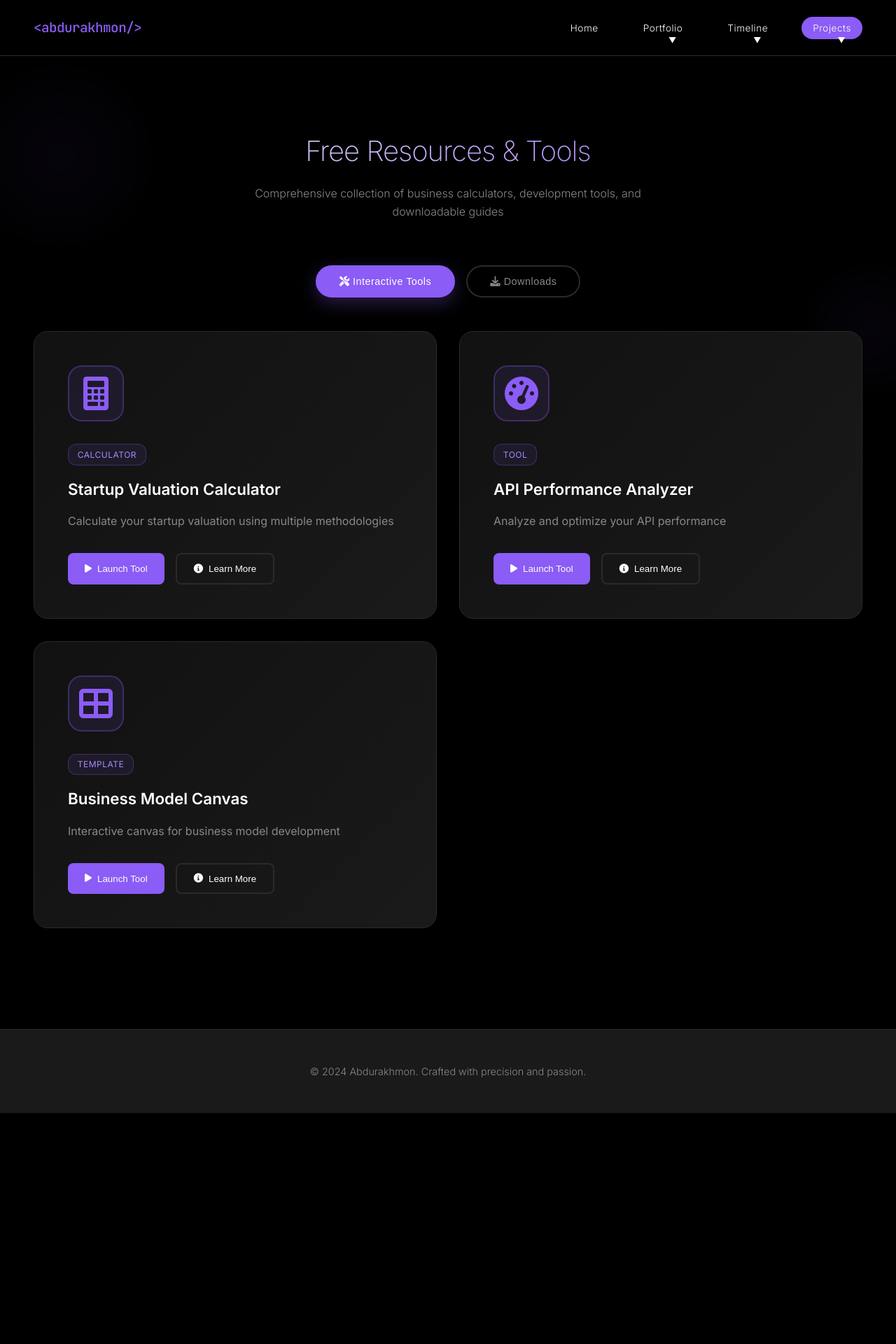
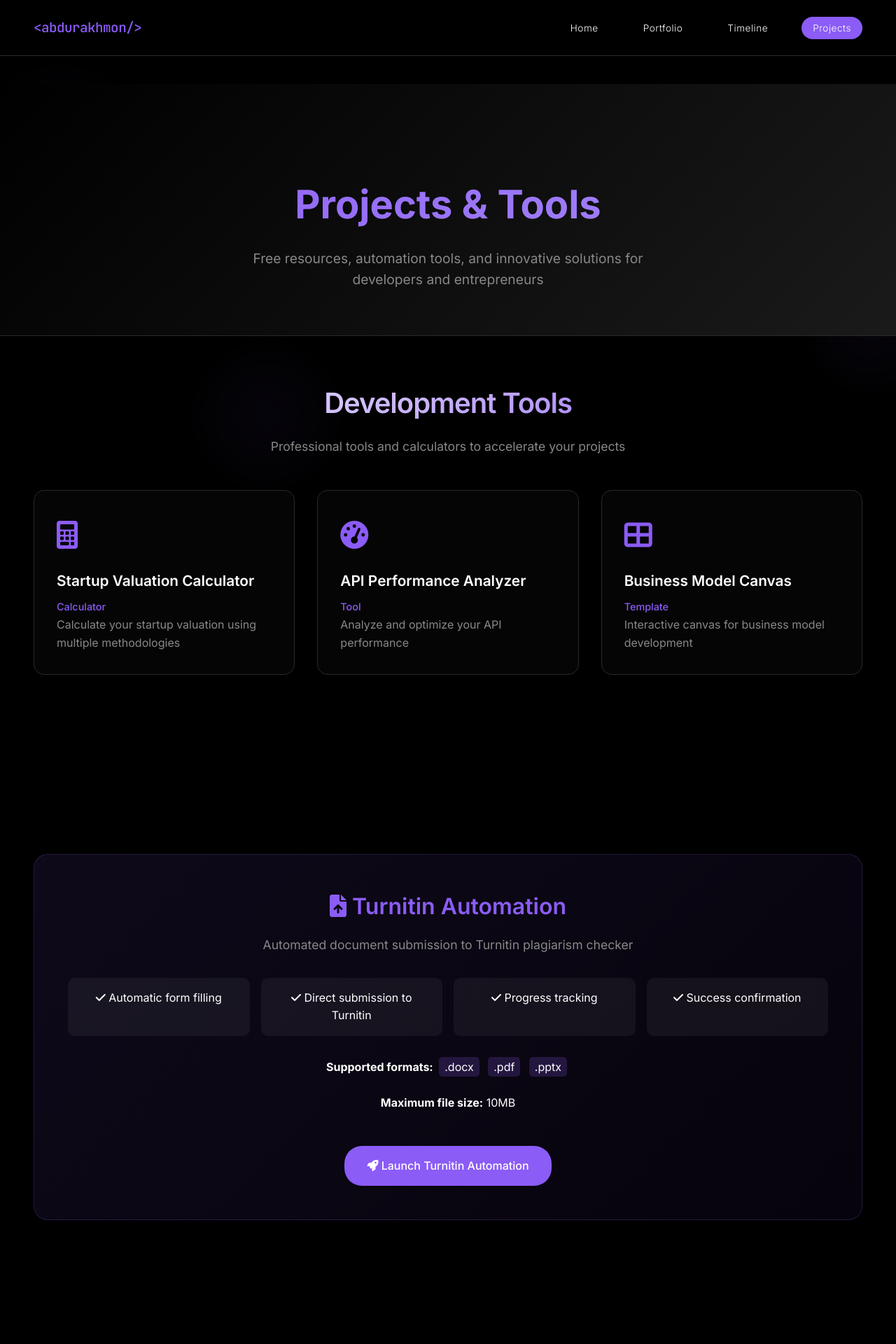
Before and after one commit to Mukhammad-develop/mkhmd, a Django app: page /resources/ in a window 1280 px wide. Shown: the top 1920 px of the page at 70% size. Before the commit the page ends 1590 px from the top, so only its background shows below. Run offline with Django 5.2, Linux system fonts and the light colour scheme.

Commit message:
feat: Reorganize website into 4 main sections with combined content
🎯 Navigation Restructure:
- Home (unchanged)
- Portfolio: Combined Portfolio + Awards + Journey + Blog content
- Timeline: Combined Timeline + Metrics + Booking content
- Projects: Combined Resources + Turnitin automation

✨ Content Integration:
- Portfolio page now includes all achievements, timeline, and blog posts
- Timeline page includes professional journey, live metrics, and booking services
- Projects page combines development tools, resources, and Turnitin automation
- Legacy URL routes redirect to appropriate combined pages

🎨 New Projects Template:
- Modern combined layout for tools and automation
- Highlighted Turnitin automation section with features
- Integrated downloads and resources sections
- Consistent design with existing pages

🔄 URL Structure:
- /portfolio/ - All portfolio-related content
- /timeline/ - Professional journey and metrics
- /projects/ - Tools, resources, and Turnitin
- Legacy routes maintained for SEO compatibility

✅ Streamlined user experience with logical content grouping

```diff
--- a/website/templates/website/base.html
+++ b/website/templates/website/base.html
@@ -140,51 +140,7 @@
             color: var(--pure-white);
         }
 
-        /* Dropdown menu styles */
-        .dropdown {
-            position: relative;
-        }
 
-        .dropdown-content {
-            display: none;
-            position: absolute;
-            top: 100%;
-            left: 0;
-            background: rgba(0, 0, 0, 0.95);
-            backdrop-filter: blur(20px);
-            border: 1px solid var(--border-gray);
-            border-radius: 10px;
-            min-width: 160px;
-            box-shadow: 0 8px 32px rgba(0, 0, 0, 0.3);
-            z-index: 1001;
-            margin-top: 0.5rem;
-        }
-
-        .dropdown:hover .dropdown-content {
-            display: block;
-        }
-
-        .dropdown-content a {
-            display: block;
-            padding: 0.75rem 1rem;
-            color: var(--pure-white);
-            text-decoration: none;
-            font-size: 0.8rem;
-            transition: all 0.3s ease;
-            border-radius: 8px;
-            margin: 0.25rem;
-        }
-
-        .dropdown-content a:hover {
-            background: var(--primary-purple);
-            color: var(--pure-white);
-        }
-
-        .dropdown > a::after {
-            content: ' ▼';
-            font-size: 0.7rem;
-            margin-left: 0.5rem;
-        }
 
         /* Page specific content */
         .page-content {
@@ -446,32 +402,9 @@
             <a href="{% url 'website:home' %}" class="logo">&lt;{{ name|lower }}/&gt;</a>
             <ul class="nav-links">
                 <li><a href="{% url 'website:home' %}" {% if request.resolver_match.url_name == 'home' %}class="active"{% endif %}>Home</a></li>
-
-                <li class="dropdown">
-                    <a href="{% url 'website:portfolio' %}" {% if request.resolver_match.url_name in 'portfolio,achievements,timeline,blog' %}class="active"{% endif %}>Portfolio</a>
-                    <div class="dropdown-content">
-                        <a href="{% url 'website:portfolio' %}">Portfolio</a>
-                        <a href="{% url 'website:achievements' %}">Awards</a>
-                        <a href="{% url 'website:timeline' %}">Journey</a>
-                        <a href="{% url 'website:blog' %}">Blog</a>
-                    </div>
-                </li>
-
-                <li class="dropdown">
-                    <a href="{% url 'website:metrics' %}" {% if request.resolver_match.url_name in 'metrics,booking' %}class="active"{% endif %}>Timeline</a>
-                    <div class="dropdown-content">
-                        <a href="{% url 'website:metrics' %}">Metrics</a>
-                        <a href="{% url 'website:booking' %}">Book</a>
-                    </div>
-                </li>
-
-                <li class="dropdown">
-                    <a href="{% url 'website:resources' %}" {% if request.resolver_match.url_name in 'resources,turnitin' %}class="active"{% endif %}>Projects</a>
-                    <div class="dropdown-content">
-                        <a href="{% url 'website:resources' %}">Resources</a>
-                        <a href="{% url 'website:turnitin' %}">Turnitin</a>
-                    </div>
-                </li>
+                <li><a href="{% url 'website:portfolio' %}" {% if request.resolver_match.url_name in 'portfolio,achievements,blog' %}class="active"{% endif %}>Portfolio</a></li>
+                <li><a href="{% url 'website:timeline' %}" {% if request.resolver_match.url_name in 'timeline,metrics,booking' %}class="active"{% endif %}>Timeline</a></li>
+                <li><a href="{% url 'website:projects' %}" {% if request.resolver_match.url_name in 'projects,resources,turnitin' %}class="active"{% endif %}>Projects</a></li>
             </ul>
         </div>
     </nav>
--- /dev/null
+++ b/website/templates/website/projects.html
@@ -0,0 +1,273 @@
+{% extends 'website/base.html' %}
+
+{% block content %}
+<style>
+    .projects-hero {
+        background: linear-gradient(135deg, var(--pure-black) 0%, var(--charcoal) 100%);
+        padding: 8rem 3rem 4rem;
+        text-align: center;
+        border-bottom: 1px solid var(--border-gray);
+    }
+
+    .projects-title {
+        font-size: 3.5rem;
+        font-weight: 700;
+        margin-bottom: 1rem;
+        background: linear-gradient(135deg, var(--primary-purple), var(--light-purple));
+        -webkit-background-clip: text;
+        -webkit-text-fill-color: transparent;
+        background-clip: text;
+    }
+
+    .projects-subtitle {
+        font-size: 1.2rem;
+        color: var(--text-gray);
+        max-width: 600px;
+        margin: 0 auto;
+    }
+
+    .section {
+        padding: 4rem 3rem;
+        max-width: 1400px;
+        margin: 0 auto;
+    }
+
+    .section-header {
+        text-align: center;
+        margin-bottom: 3rem;
+    }
+
+    .section-title {
+        font-size: 2.5rem;
+        font-weight: 600;
+        margin-bottom: 1rem;
+        color: var(--pure-white);
+    }
+
+    .section-description {
+        font-size: 1.1rem;
+        color: var(--text-gray);
+        max-width: 600px;
+        margin: 0 auto;
+    }
+
+    .tools-grid {
+        display: grid;
+        grid-template-columns: repeat(auto-fit, minmax(350px, 1fr));
+        gap: 2rem;
+        margin-bottom: 4rem;
+    }
+
+    .tool-card {
+        background: rgba(255, 255, 255, 0.02);
+        border: 1px solid var(--border-gray);
+        border-radius: 15px;
+        padding: 2rem;
+        transition: all 0.3s ease;
+    }
+
+    .tool-card:hover {
+        transform: translateY(-5px);
+        border-color: var(--primary-purple);
+        box-shadow: 0 10px 40px rgba(139, 92, 246, 0.2);
+    }
+
+    .tool-icon {
+        font-size: 2.5rem;
+        color: var(--primary-purple);
+        margin-bottom: 1rem;
+    }
+
+    .tool-title {
+        font-size: 1.3rem;
+        font-weight: 600;
+        margin-bottom: 0.5rem;
+        color: var(--pure-white);
+    }
+
+    .tool-type {
+        font-size: 0.9rem;
+        color: var(--primary-purple);
+        margin-bottom: 1rem;
+        font-weight: 500;
+    }
+
+    .tool-description {
+        color: var(--text-gray);
+        line-height: 1.6;
+    }
+
+    .turnitin-section {
+        background: linear-gradient(135deg, rgba(139, 92, 246, 0.1), rgba(124, 58, 237, 0.05));
+        border: 1px solid rgba(139, 92, 246, 0.2);
+        border-radius: 20px;
+        padding: 3rem;
+        margin: 4rem 0;
+        text-align: center;
+    }
+
+    .turnitin-title {
+        font-size: 2rem;
+        font-weight: 600;
+        margin-bottom: 1rem;
+        color: var(--primary-purple);
+    }
+
+    .turnitin-description {
+        font-size: 1.1rem;
+        color: var(--text-gray);
+        margin-bottom: 2rem;
+    }
+
+    .turnitin-features {
+        display: grid;
+        grid-template-columns: repeat(auto-fit, minmax(200px, 1fr));
+        gap: 1rem;
+        margin: 2rem 0;
+    }
+
+    .feature-item {
+        background: rgba(255, 255, 255, 0.05);
+        padding: 1rem;
+        border-radius: 10px;
+        color: var(--pure-white);
+    }
+
+    .turnitin-button {
+        display: inline-block;
+        background: var(--primary-purple);
+        color: var(--pure-white);
+        padding: 1rem 2rem;
+        border-radius: 25px;
+        text-decoration: none;
+        font-weight: 500;
+        transition: all 0.3s ease;
+        margin-top: 1rem;
+    }
+
+    .turnitin-button:hover {
+        background: var(--deep-purple);
+        transform: translateY(-2px);
+        box-shadow: 0 10px 30px rgba(139, 92, 246, 0.3);
+    }
+
+    .downloads-section {
+        background: rgba(255, 255, 255, 0.02);
+        border-radius: 15px;
+        padding: 2rem;
+        margin-top: 3rem;
+    }
+
+    .download-item {
+        display: flex;
+        align-items: center;
+        padding: 1rem;
+        background: rgba(255, 255, 255, 0.03);
+        border-radius: 10px;
+        margin-bottom: 1rem;
+        transition: all 0.3s ease;
+    }
+
+    .download-item:hover {
+        background: rgba(139, 92, 246, 0.1);
+    }
+
+    .download-icon {
+        font-size: 2rem;
+        color: var(--primary-purple);
+        margin-right: 1rem;
+    }
+
+    .download-info h4 {
+        color: var(--pure-white);
+        margin-bottom: 0.5rem;
+    }
+
+    .download-meta {
+        color: var(--text-gray);
+        font-size: 0.9rem;
+    }
+</style>
+
+<div class="projects-hero">
+    <h1 class="projects-title">Projects & Tools</h1>
+    <p class="projects-subtitle">Free resources, automation tools, and innovative solutions for developers and entrepreneurs</p>
+</div>
+
+<!-- Tools Section -->
+<section class="section">
+    <div class="section-header">
+        <h2 class="section-title">Development Tools</h2>
+        <p class="section-description">Professional tools and calculators to accelerate your projects</p>
+    </div>
+
+    <div class="tools-grid">
+        {% for tool in tools %}
+        <div class="tool-card">
+            <div class="tool-icon">
+                <i class="{{ tool.icon }}"></i>
+            </div>
+            <h3 class="tool-title">{{ tool.name }}</h3>
+            <span class="tool-type">{{ tool.type }}</span>
+            <p class="tool-description">{{ tool.description }}</p>
+        </div>
+        {% endfor %}
+    </div>
+</section>
+
+<!-- Turnitin Automation Section -->
+<section class="section">
+    <div class="turnitin-section">
+        <h2 class="turnitin-title">
+            <i class="fas fa-file-upload"></i>
+            {{ turnitin_info.title }}
+        </h2>
+        <p class="turnitin-description">{{ turnitin_info.description }}</p>
+
+        <div class="turnitin-features">
+            {% for feature in turnitin_info.features %}
+            <div class="feature-item">
+                <i class="fas fa-check"></i> {{ feature }}
+            </div>
+            {% endfor %}
+        </div>
+
+        <div style="margin: 2rem 0;">
+            <strong>Supported formats:</strong>
+            {% for format in turnitin_info.supported_formats %}
+                <span style="background: rgba(139, 92, 246, 0.2); padding: 0.25rem 0.5rem; border-radius: 5px; margin: 0 0.25rem;">{{ format }}</span>
+            {% endfor %}
+            <br><br>
+            <strong>Maximum file size:</strong> {{ turnitin_info.max_file_size }}
+        </div>
+
+        <a href="{% url 'website:turnitin' %}" class="turnitin-button">
+            <i class="fas fa-rocket"></i> Launch Turnitin Automation
+        </a>
+    </div>
+</section>
+
+<!-- Downloads Section -->
+<section class="section">
+    <div class="section-header">
+        <h2 class="section-title">Free Downloads</h2>
+        <p class="section-description">Comprehensive guides and templates for your success</p>
+    </div>
+
+    <div class="downloads-section">
+        {% for download in downloads %}
+        <div class="download-item">
+            <div class="download-icon">
+                <i class="{{ download.icon }}"></i>
+            </div>
+            <div class="download-info">
+                <h4>{{ download.title }}</h4>
+                <div class="download-meta">
+                    {{ download.type }} • {{ download.pages }} • {{ download.downloads }} downloads
+                </div>
+            </div>
+        </div>
+        {% endfor %}
+    </div>
+</section>
+{% endblock %}
--- a/website/urls.py
+++ b/website/urls.py
@@ -6,11 +6,14 @@ app_name = 'website'
 urlpatterns = [
     path('', views.home, name='home'),
     path('portfolio/', views.portfolio, name='portfolio'),
-    path('achievements/', views.achievements, name='achievements'),
     path('timeline/', views.timeline, name='timeline'),
-    path('blog/', views.blog, name='blog'),
-    path('metrics/', views.metrics, name='metrics'),
-    path('booking/', views.booking, name='booking'),
-    path('resources/', views.resources, name='resources'),
+    path('projects/', views.projects, name='projects'),
     path('turnitin/', views.turnitin, name='turnitin'),
+
+    # Legacy routes (redirect to combined pages)
+    path('achievements/', views.portfolio, name='achievements'),
+    path('blog/', views.portfolio, name='blog'),
+    path('metrics/', views.timeline, name='metrics'),
+    path('booking/', views.timeline, name='booking'),
+    path('resources/', views.projects, name='resources'),
 ]
--- a/website/views.py
+++ b/website/views.py
@@ -117,10 +117,12 @@ def home(request):
     return render(request, 'website/home.html', context)
 
 def portfolio(request):
-    """Portfolio showcase page"""
+    """Combined Portfolio page - includes Portfolio, Awards, Journey, and Blog content"""
     context = {
-        'title': 'Portfolio Showcase',
+        'title': 'Portfolio & Achievements',
         'name': 'Abdurakhmon',
+
+        # Original Portfolio Content
         'dev_projects': [
             {
                 'title': 'E-Commerce Platform',
@@ -181,6 +183,105 @@ def portfolio(request):
                 'image': 'business3.jpg',
                 'case_study': 'Portfolio Overview'
             }
+        ],
+
+        # Awards/Achievements Content
+        'certifications': [
+            {'name': 'AWS Solutions Architect Professional', 'issuer': 'Amazon Web Services', 'year': '2024', 'icon': 'fab fa-aws'},
+            {'name': 'Google Cloud Professional Developer', 'issuer': 'Google Cloud', 'year': '2023', 'icon': 'fab fa-google'},
+            {'name': 'Certified Kubernetes Administrator', 'issuer': 'CNCF', 'year': '2023', 'icon': 'fas fa-dharmachakra'},
+            {'name': 'PMP - Project Management Professional', 'issuer': 'PMI', 'year': '2022', 'icon': 'fas fa-project-diagram'},
+        ],
+        'awards': [
+            {'title': 'Tech Innovator of the Year', 'organization': 'TechCrunch', 'year': '2024'},
+            {'title': 'Best Startup Mentor', 'organization': 'Startup Grind', 'year': '2023'},
+            {'title': 'Outstanding Engineering Excellence', 'organization': 'IEEE', 'year': '2022'},
+        ],
+        'testimonials': [
+            {
+                'text': 'Abdurakhmon transformed our tech infrastructure and doubled our efficiency.',
+                'author': 'Sarah Johnson',
+                'role': 'CTO, TechCorp Inc.',
+                'avatar': 'testimonial1.jpg'
+            },
+            {
+                'text': 'His business insights helped us secure $5M Series A funding.',
+                'author': 'Michael Chen',
+                'role': 'CEO, StartupXYZ',
+                'avatar': 'testimonial2.jpg'
+            }
+        ],
+
+        # Journey/Timeline Content
+        'timeline_events': [
+            {
+                'year': '2024',
+                'title': 'Founded TechVentures LLC',
+                'description': 'Launched consulting firm specializing in tech-business strategy',
+                'type': 'business',
+                'icon': 'fas fa-rocket',
+                'achievements': ['$1M Revenue Target', '15 Enterprise Clients', 'Team of 8']
+            },
+            {
+                'year': '2023',
+                'title': 'Senior Software Architect',
+                'description': 'Led technical architecture for Fortune 500 company',
+                'type': 'technical',
+                'icon': 'fas fa-code',
+                'achievements': ['Microservices Migration', '40% Performance Improvement', 'Team Leadership']
+            },
+            {
+                'year': '2022',
+                'title': 'Startup Co-Founder & CTO',
+                'description': 'Co-founded FinTech startup, scaled to $2M ARR',
+                'type': 'business',
+                'icon': 'fas fa-chart-line',
+                'achievements': ['0 to $2M ARR', 'Successful Exit', '50K Users']
+            },
+            {
+                'year': '2021',
+                'title': 'Full-Stack Developer',
+                'description': 'Built scalable web applications serving millions',
+                'type': 'technical',
+                'icon': 'fas fa-laptop-code',
+                'achievements': ['1M+ Users', 'Cloud Architecture', 'DevOps Implementation']
+            },
+            {
+                'year': '2020',
+                'title': 'Computer Science Degree',
+                'description': 'Graduated with honors, specialized in distributed systems',
+                'type': 'education',
+                'icon': 'fas fa-graduation-cap',
+                'achievements': ['Summa Cum Laude', 'Research Publication', 'Dean\'s List']
+            }
+        ],
+
+        # Blog Content
+        'featured_posts': [
+            {
+                'title': 'The Future of Microservices Architecture',
+                'excerpt': 'Exploring emerging patterns in distributed systems and container orchestration...',
+                'category': 'Technical',
+                'read_time': '8 min read',
+                'date': '2024-01-15',
+                'image': 'blog1.jpg',
+                'tags': ['Microservices', 'Kubernetes', 'Architecture']
+            },
+            {
+                'title': 'Building Billion-Dollar Startups: Lessons Learned',
+                'excerpt': 'Key insights from mentoring 20+ startups and 3 successful exits...',
+                'category': 'Business',
+                'read_time': '12 min read',
+                'date': '2024-01-10',
+                'image': 'blog2.jpg',
+                'tags': ['Startups', 'Strategy', 'Investment']
+            }
+        ],
+        'blog_categories': [
+            {'name': 'Technical', 'count': 15, 'icon': 'fas fa-code'},
+            {'name': 'Business', 'count': 12, 'icon': 'fas fa-briefcase'},
+            {'name': 'Leadership', 'count': 8, 'icon': 'fas fa-users'},
+            {'name': 'Innovation', 'count': 5, 'icon': 'fas fa-lightbulb'},
         ]
     }
     return render(request, 'website/portfolio.html', context)
@@ -225,10 +326,12 @@ def achievements(request):
     return render(request, 'website/achievements.html', context)
 
 def timeline(request):
-    """Interactive timeline page"""
+    """Combined Timeline page - includes Metrics and Booking content"""
     context = {
-        'title': 'Professional Journey',
+        'title': 'Timeline & Metrics',
         'name': 'Abdurakhmon',
+
+        # Original Timeline Content
         'timeline_events': [
             {
                 'year': '2024',
@@ -269,6 +372,45 @@ def timeline(request):
                 'type': 'education',
                 'icon': 'fas fa-graduation-cap',
                 'achievements': ['Summa Cum Laude', 'Research Publication', 'Dean\'s List']
+            }
+        ],
+
+        # Metrics Content
+        'live_stats': [
+            {'label': 'GitHub Commits', 'value': '2,847', 'trend': '+12%', 'icon': 'fab fa-github'},
+            {'label': 'Lines of Code', 'value': '145K', 'trend': '+8%', 'icon': 'fas fa-code'},
+            {'label': 'Active Projects', 'value': '8', 'trend': '+2', 'icon': 'fas fa-project-diagram'},
+            {'label': 'Consulting Hours', 'value': '1,240', 'trend': '+15%', 'icon': 'fas fa-clock'},
+        ],
+        'availability': {
+            'status': 'Available',
+            'next_slot': 'Jan 25, 2024',
+            'response_time': '< 2 hours',
+            'capacity': '75%'
+        },
+
+        # Booking Content
+        'services': [
+            {
+                'name': 'Technical Consultation',
+                'duration': '60 minutes',
+                'price': '$200',
+                'description': 'Architecture review, code audit, technology strategy',
+                'icon': 'fas fa-code'
+            },
+            {
+                'name': 'Business Strategy Session',
+                'duration': '90 minutes',
+                'price': '$350',
+                'description': 'Market analysis, growth planning, investment strategy',
+                'icon': 'fas fa-chart-line'
+            },
+            {
+                'name': 'Startup Mentoring',
+                'duration': '45 minutes',
+                'price': '$150',
+                'description': 'Product development, funding guidance, team building',
+                'icon': 'fas fa-rocket'
             }
         ]
     }
@@ -360,10 +502,12 @@ def booking(request):
     return render(request, 'website/booking.html', context)
 
 def resources(request):
-    """Resources and tools page"""
+    """Combined Projects page - includes Resources and Turnitin functionality"""
     context = {
-        'title': 'Free Resources & Tools',
+        'title': 'Projects & Tools',
         'name': 'Abdurakhmon',
+
+        # Resources Content
         'tools': [
             {
                 'name': 'Startup Valuation Calculator',
@@ -399,9 +543,83 @@ def resources(request):
                 'downloads': '800+',
                 'icon': 'fas fa-file-powerpoint'
             }
-        ]
+        ],
+
+        # Turnitin Integration
+        'turnitin_info': {
+            'title': 'Turnitin Automation',
+            'description': 'Automated document submission to Turnitin plagiarism checker',
+            'supported_formats': ['.docx', '.pdf', '.pptx'],
+            'max_file_size': '10MB',
+            'features': [
+                'Automatic form filling',
+                'Direct submission to Turnitin',
+                'Progress tracking',
+                'Success confirmation'
+            ]
+        }
     }
     return render(request, 'website/resources.html', context)
+
+def projects(request):
+    """Combined Projects page - includes Resources and Turnitin functionality"""
+    context = {
+        'title': 'Projects & Tools',
+        'name': 'Abdurakhmon',
+
+        # Resources Content
+        'tools': [
+            {
+                'name': 'Startup Valuation Calculator',
+                'description': 'Calculate your startup valuation using multiple methodologies',
+                'type': 'Calculator',
+                'icon': 'fas fa-calculator'
+            },
+            {
+                'name': 'API Performance Analyzer',
+                'description': 'Analyze and optimize your API performance',
+                'type': 'Tool',
+                'icon': 'fas fa-tachometer-alt'
+            },
+            {
+                'name': 'Business Model Canvas',
+                'description': 'Interactive canvas for business model development',
+                'type': 'Template',
+                'icon': 'fas fa-th-large'
+            }
+        ],
+        'downloads': [
+            {
+                'title': 'The Complete Guide to Microservices',
+                'type': 'PDF Guide',
+                'pages': '50 pages',
+                'downloads': '1,200+',
+                'icon': 'fas fa-file-pdf'
+            },
+            {
+                'title': 'Startup Funding Deck Template',
+                'type': 'PowerPoint',
+                'pages': '25 slides',
+                'downloads': '800+',
+                'icon': 'fas fa-file-powerpoint'
+            }
+        ],
+
+        # Turnitin Integration
+        'turnitin_info': {
+            'title': 'Turnitin Automation',
+            'description': 'Automated document submission to Turnitin plagiarism checker',
+            'supported_formats': ['.docx', '.pdf', '.pptx'],
+            'max_file_size': '10MB',
+            'features': [
+                'Automatic form filling',
+                'Direct submission to Turnitin',
+                'Progress tracking',
+                'Success confirmation'
+            ]
+        }
+    }
+    return render(request, 'website/projects.html', context)
 
 @csrf_exempt
 def turnitin(request):
```
